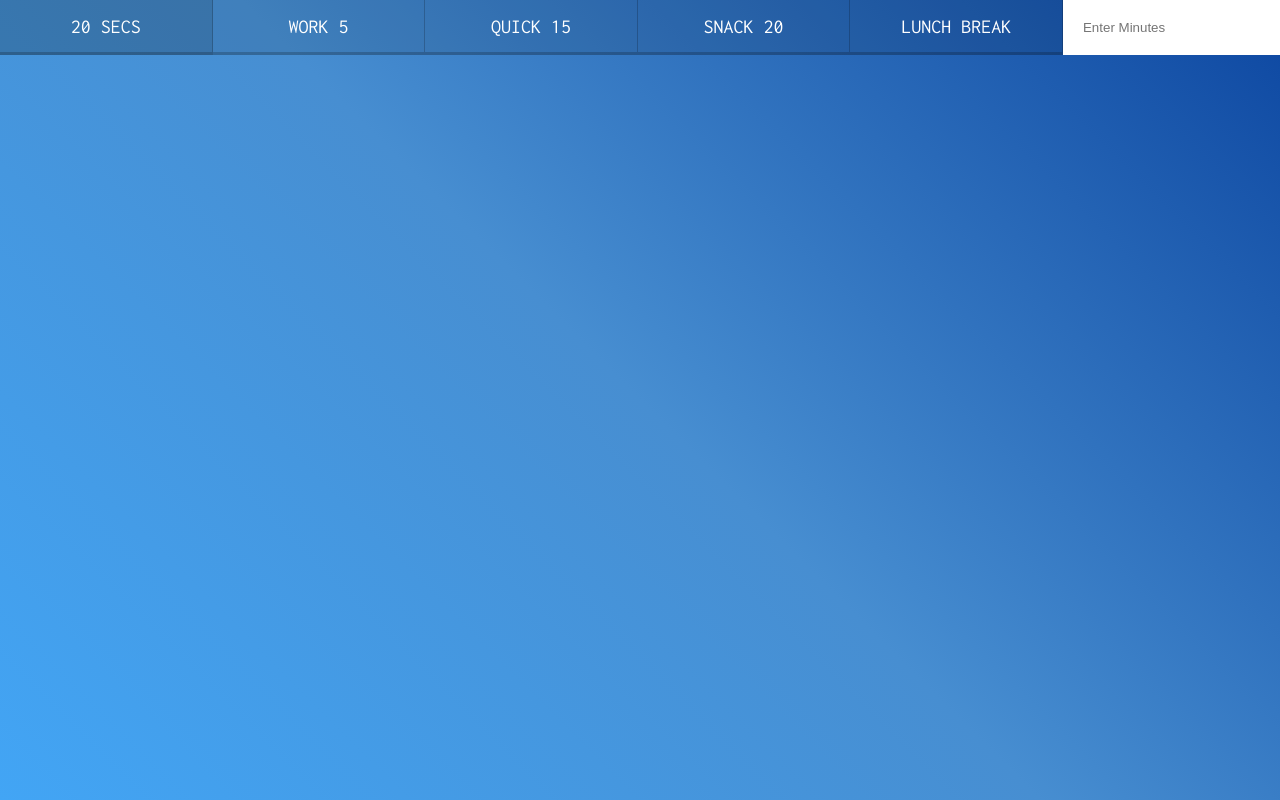
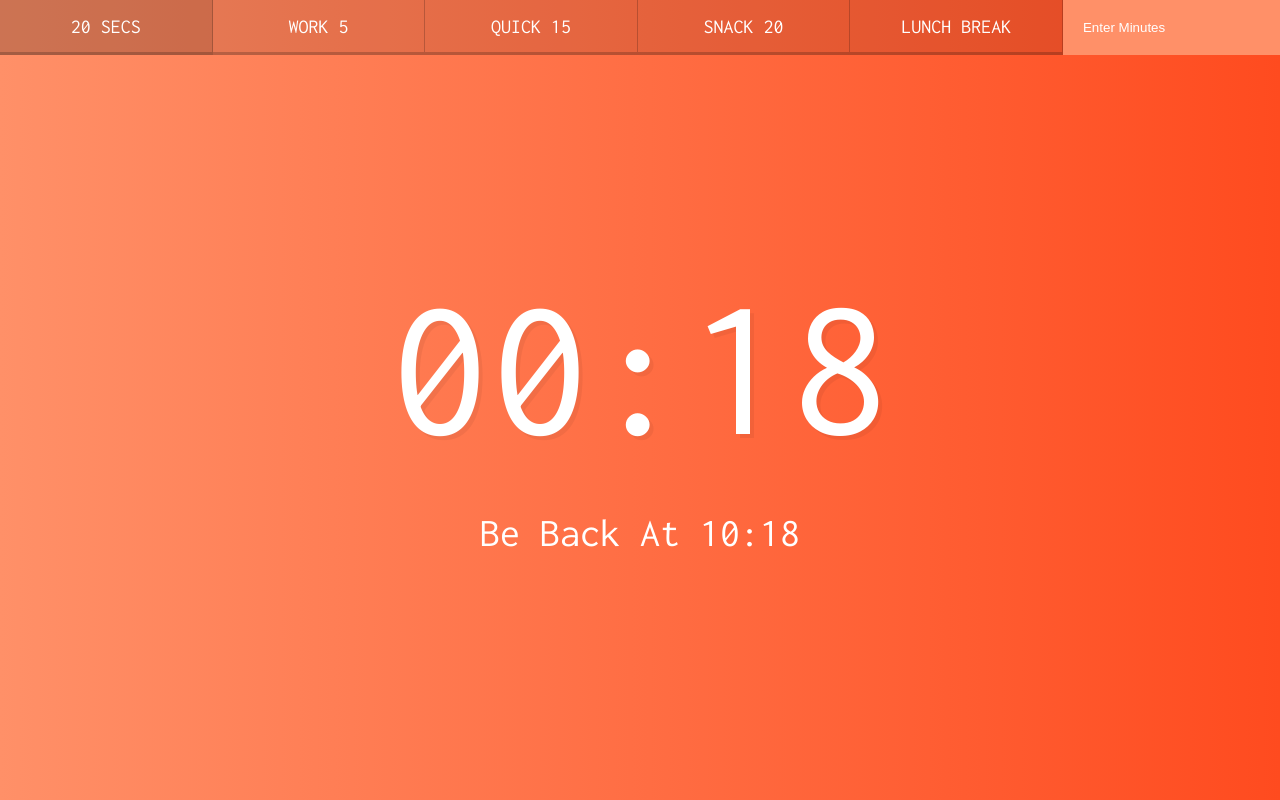
Before and after one commit to SSavani/JavaScript30, a plain HTML site: page js30-challenges/29 - Countdown Timer/index.html in a window 1280 px wide. Both pictures are taken after a click on the button "20 SECS". Drawn offline with Linux system fonts and the light colour scheme.

Commit message:
complete day29

```diff
--- a/js30-challenges/29 - Countdown Timer/index.html
+++ b/js30-challenges/29 - Countdown Timer/index.html
@@ -1,11 +1,13 @@
 <!DOCTYPE html>
 <html lang="en">
+
 <head>
    <meta charset="UTF-8">
    <title>Countdown Timer</title>
    <link href='https://fonts.googleapis.com/css?family=Inconsolata' rel='stylesheet' type='text/css'>
    <link rel="stylesheet" href="style.css">
 </head>
+
 <body>
    <div class="timer">
       <div class="timer__controls">
@@ -24,6 +26,7 @@
       </div>
    </div>
 
-  <script src="scripts-START.js"></script>
+   <script src="script.js"></script>
 </body>
+
 </html>
--- a/js30-challenges/29 - Countdown Timer/script.js
+++ b/js30-challenges/29 - Countdown Timer/script.js
@@ -0,0 +1,69 @@
+const timerDisplay = document.querySelector(".display__time-left");
+const endTime = document.querySelector(".display__end-time");
+const buttons = document.querySelectorAll("[data-time]");
+
+let countdown;
+
+function timer(seconds) {
+   //clear existing timers
+   clearInterval(countdown);
+
+   let now = Date.now();
+   let then = now + seconds * 1000;
+   displayTimeLeft(seconds);
+   displayEndTime(then);
+
+   countdown = setInterval(() => {
+      let secondsLeft = Math.round((then - Date.now()) / 1000);
+      //check if it interval need to stop
+      if (secondsLeft < 0) {
+         clearInterval(countdown);
+         return;
+      }
+      displayTimeLeft(secondsLeft);
+   }, 1000);
+}
+
+function displayTimeLeft(seconds) {
+   let hours = Math.floor(seconds / 3600);
+   seconds = seconds % 3600;
+   let minutes = Math.floor(seconds / 60);
+   let remainderSeconds = seconds % 60;
+
+   let display =
+      hours > 0
+         ? `${hours < 10 ? "0" : ""}${hours}:${minutes < 10 ? "0" : ""}${minutes}:${
+              remainderSeconds < 10 ? "0" : ""
+           }${remainderSeconds}`
+         : `${minutes < 10 ? "0" : ""}${minutes}:${
+              remainderSeconds < 10 ? "0" : ""
+           }${remainderSeconds}`;
+
+   document.title = display;
+   timerDisplay.textContent = display;
+
+   // console.log({ hours, minutes, remainderSeconds });
+}
+
+function displayEndTime(timestamp) {
+   let end = new Date(timestamp);
+   let hour = end.getHours();
+   let minutes = end.getMinutes();
+   let adjustedHour = hour > 12 ? hour - 12 : hour;
+   endTime.textContent = `Be Back At ${adjustedHour < 10 ? "0" : ""}${adjustedHour}:${
+      minutes < 10 ? "0" : ""
+   }${minutes}`;
+}
+
+function startTimer() {
+   let seconds = parseInt(this.dataset.time);
+   timer(seconds);
+}
+
+buttons.forEach((button) => button.addEventListener("click", startTimer));
+document.customForm.addEventListener("submit", function (e) {
+   e.preventDefault();
+   let mins = this.minutes.value;
+   timer(mins * 60);
+   this.reset();
+});
--- a/js30-challenges/29 - Countdown Timer/style.css
+++ b/js30-challenges/29 - Countdown Timer/style.css
@@ -1,18 +1,20 @@
 html {
    box-sizing: border-box;
    font-size: 10px;
-  background: #8E24AA;
-  background: linear-gradient(45deg,  #42a5f5 0%,#478ed1 50%,#0d47a1 100%);
+   background: #ca531c;
+   background: linear-gradient(to left, #ff4b1f, #ff9068);
 }
 
-*, *:before, *:after {
+*,
+*:before,
+*:after {
    box-sizing: inherit;
 }
 
 body {
    margin: 0;
    text-align: center;
-  font-family: 'Inconsolata', monospace;
+   font-family: "Inconsolata", monospace;
 }
 
 .display__time-left {
@@ -20,7 +22,7 @@ body {
    font-size: 20rem;
    margin: 0;
    color: white;
-  text-shadow: 4px 4px 0 rgba(0,0,0,0.05);
+   text-shadow: 4px 4px 0 rgba(0, 0, 0, 0.05);
 }
 
 .timer {
@@ -55,16 +57,16 @@ body {
    color: white;
    font-size: 2rem;
    text-transform: uppercase;
-  background: rgba(0,0,0,0.1);
-  border-bottom: 3px solid rgba(0,0,0,0.2);
-  border-right: 1px solid rgba(0,0,0,0.2);
+   background: rgba(0, 0, 0, 0.1);
+   border-bottom: 3px solid rgba(0, 0, 0, 0.2);
+   border-right: 1px solid rgba(0, 0, 0, 0.2);
    padding: 1rem;
-  font-family: 'Inconsolata', monospace;
+   font-family: "Inconsolata", monospace;
 }
 
 .timer__button:hover,
 .timer__button:focus {
-  background: rgba(0,0,0,0.2);
+   background: rgba(0, 0, 0, 0.2);
    outline: 0;
 }
 
@@ -80,3 +82,12 @@ body {
    font-size: 4rem;
    color: white;
 }
+
+input {
+   background: #ff9068;
+   color: white;
+}
+
+input::placeholder {
+   color: white;
+}
```
Also changed, not shown: js30-challenges/29 - Countdown Timer/images/screenshot.png (added). Lines whose indentation alone changed are shown as unchanged.
